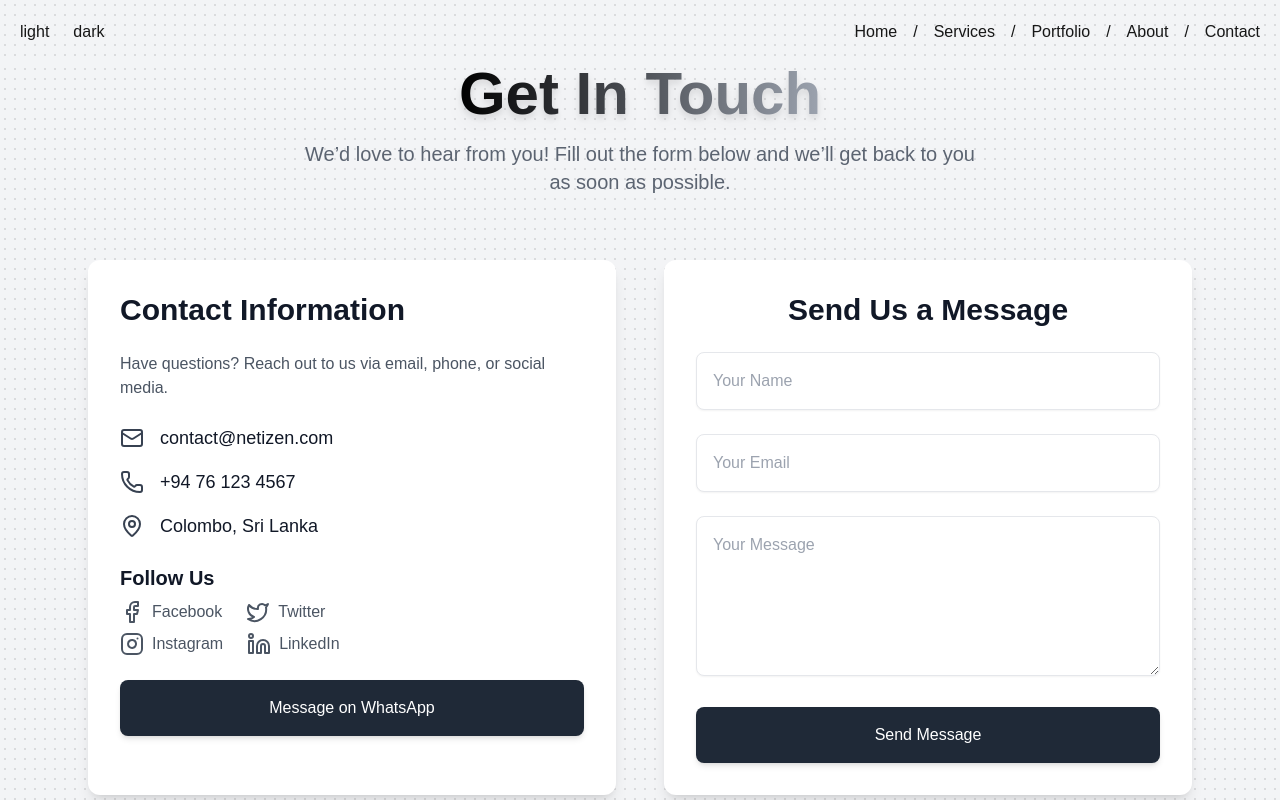
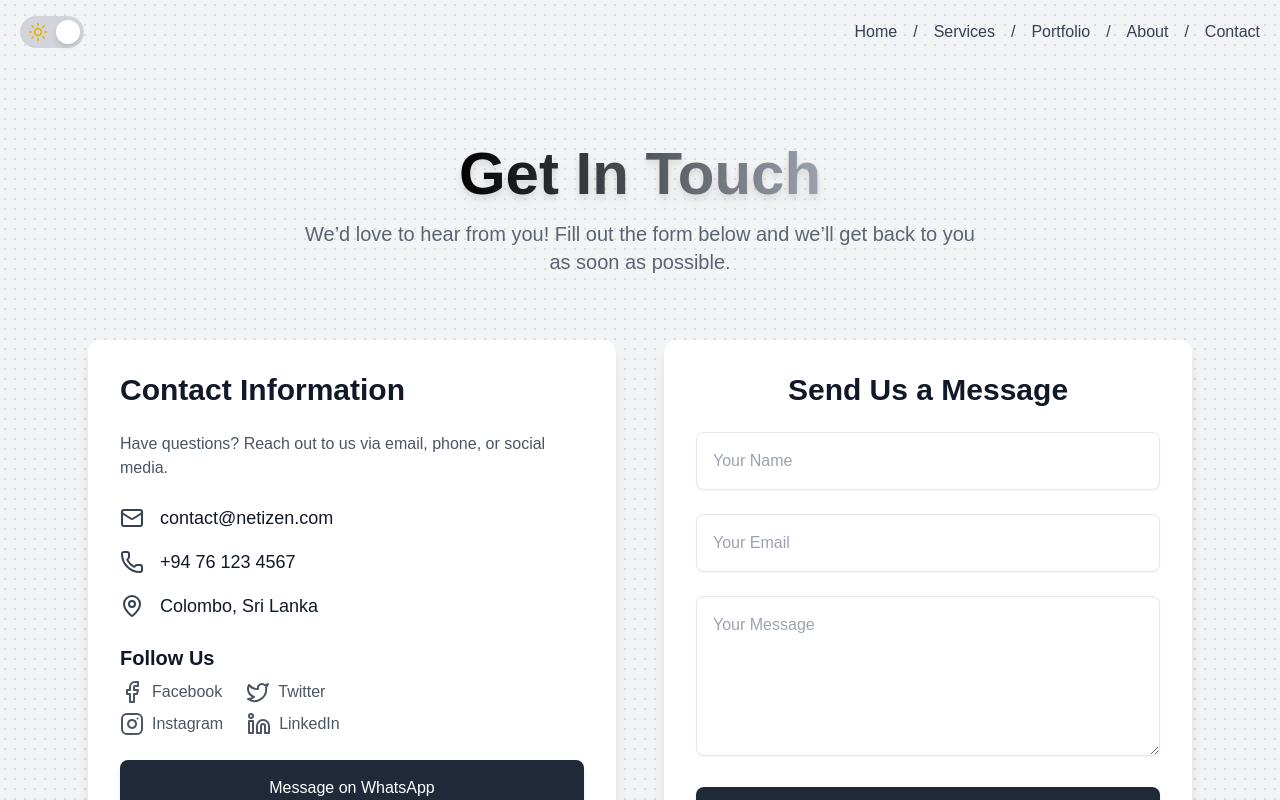
Before and after one commit to Kaveenxz/personal-site, a Next.js app: page /contact in a window 1280 px wide. Shown: the top 800 px of the page. Built offline with nearby package versions, Linux system fonts and the light colour scheme.

Commit message:
made the navbar coller

```diff
--- a/app/(pages)/contact/page.tsx
+++ b/app/(pages)/contact/page.tsx
@@ -27,7 +27,7 @@ export default function ContactPage() {
                 initial={{ opacity: 0, y: -50 }}
                 animate={{ opacity: 1, y: 0 }}
                 transition={{ duration: 1 }}
-                className="relative w-full flex flex-col items-center justify-center text-center px-6 text-gray-700"
+                className="relative pt-20 w-full flex flex-col items-center justify-center text-center px-6 text-gray-700"
             >
                 <h1 className="text-6xl font-bold bg-gradient-to-r from-black to-gray-400 text-transparent bg-clip-text drop-shadow-lg">
                     Get In Touch
--- a/app/components/Navbar.tsx
+++ b/app/components/Navbar.tsx
@@ -1,32 +1,72 @@
-import React from 'react'
+"use client";
+import { useEffect, useState } from "react";
+import { Sun, Moon } from "lucide-react";
+import Link from "next/link";
 
-function Navbar() {
+export default function Navbar() {
+    const [theme, setTheme] = useState("light");
+
+    useEffect(() => {
+        const savedTheme = localStorage.getItem("theme") || "light";
+        setTheme(savedTheme);
+        document.documentElement.classList.toggle("dark", savedTheme === "dark");
+    }, []);
+
+    const toggleTheme = () => {
+        const newTheme = theme === "light" ? "dark" : "light";
+        setTheme(newTheme);
+        localStorage.setItem("theme", newTheme);
+        document.documentElement.classList.toggle("dark", newTheme === "dark");
+    };
+
     return (
-    <div className='px-5 py-5 bg-gray-100'
+        <div
+            className="px-5 py-4 bg-gray-100 dark:bg-gray-900 "
             style={{
-      backgroundImage: "radial-gradient(circle, rgba(0,0,0,0.1) 1px, transparent 1px)",
-      backgroundSize: "10px 10px"
-    }}>
-      <div className='flex justify-between'>
-        <div className='flex gap-6'>
-            <h1>light</h1>
-            <h1>dark</h1>
+                backgroundImage:
+                    "radial-gradient(circle, rgba(0,0,0,0.1) 1px, transparent 1px)",
+                backgroundSize: "10px 10px",
+            }}
+        >
+            <div className="flex justify-between items-center">
+                {/* Theme Switch */}
+                <div
+                    className="relative flex items-center w-16 h-8 bg-gray-300 dark:bg-gray-600 rounded-full p-1 cursor-pointer transition-all"
+                    onClick={toggleTheme}
+                >
+                    {/* Sun Icon (Light Mode) */}
+                    <Sun
+                        size={20}
+                        className={`absolute left-2 transition-all text-yellow-500 opacity-100 `}
+                    />
+
+                    {/* Moon Icon (Dark Mode) */}
+                    <Moon
+                        size={20}
+                        className={`absolute right-2 transition-all `}
+                    />
+
+                    {/* Moving Circle */}
+                    <div
+                        className={`absolute top-1 w-6 h-6 bg-white dark:bg-black rounded-full shadow-md transition-transform ${
+                            theme === "light" ? "translate-x-8" : "translate-x-0"
+                        }`}
+                    />
                 </div>
 
-        <div className='flex gap-4 list-none'>
-            <li>Home</li>
+                {/* Navigation Links */}
+                <ul className="flex gap-4 text-gray-700 dark:text-gray-300 font-medium">
+                    <li className="cursor-pointer hover:text-gray-500 dark:hover:text-gray-400"><Link href={"/"}>Home</Link></li>
                     <li>/</li>
-            <li>Services</li>
+                    <li className="cursor-pointer hover:text-gray-500 dark:hover:text-gray-400"><Link href={"/services"}>Services</Link></li>
                     <li>/</li>
-            <li>Portfolio</li>
+                    <li className="cursor-pointer hover:text-gray-500 dark:hover:text-gray-400"><Link href={"/portfolio"}>Portfolio</Link></li>
                     <li>/</li>
-            <li>About</li>
+                    <li className="cursor-pointer hover:text-gray-500 dark:hover:text-gray-400"><Link href={"/about"}>About</Link></li>
                     <li>/</li>
-            <li>Contact</li>
+                    <li className="cursor-pointer hover:text-gray-500 dark:hover:text-gray-400"><Link href={"/contact"}>Contact</Link></li>
+                </ul>
             </div>
         </div>
-    </div>
-  )
+    );
 }
-
-export default Navbar
--- a/tailwind.config.ts
+++ b/tailwind.config.ts
@@ -1,6 +1,7 @@
 import type { Config } from "tailwindcss";
 
 export default {
+  darkMode: "class",
   content: [
     "./pages/**/*.{js,ts,jsx,tsx,mdx}",
     "./components/**/*.{js,ts,jsx,tsx,mdx}",
```
Lines whose indentation alone changed are shown as unchanged.
